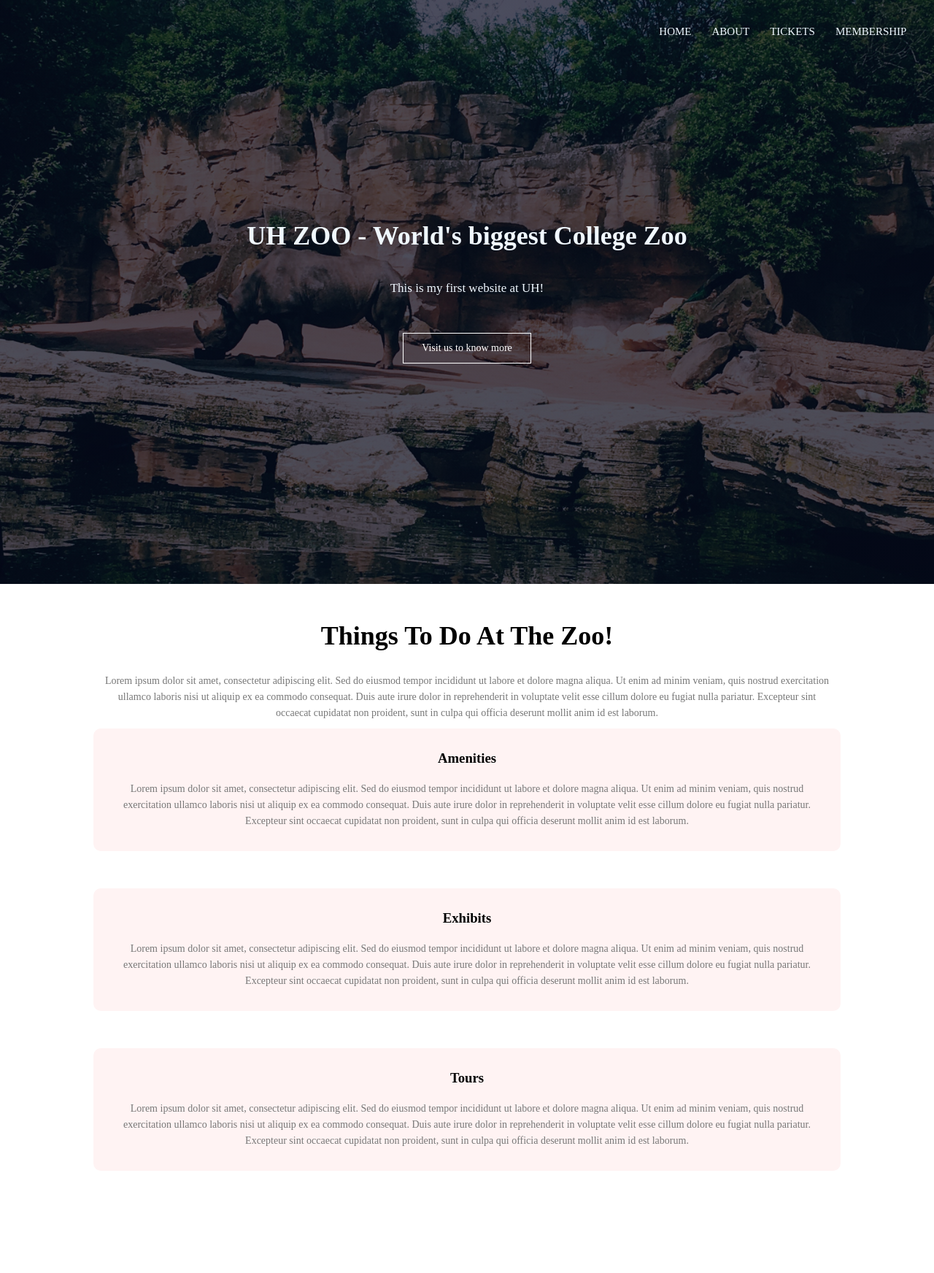
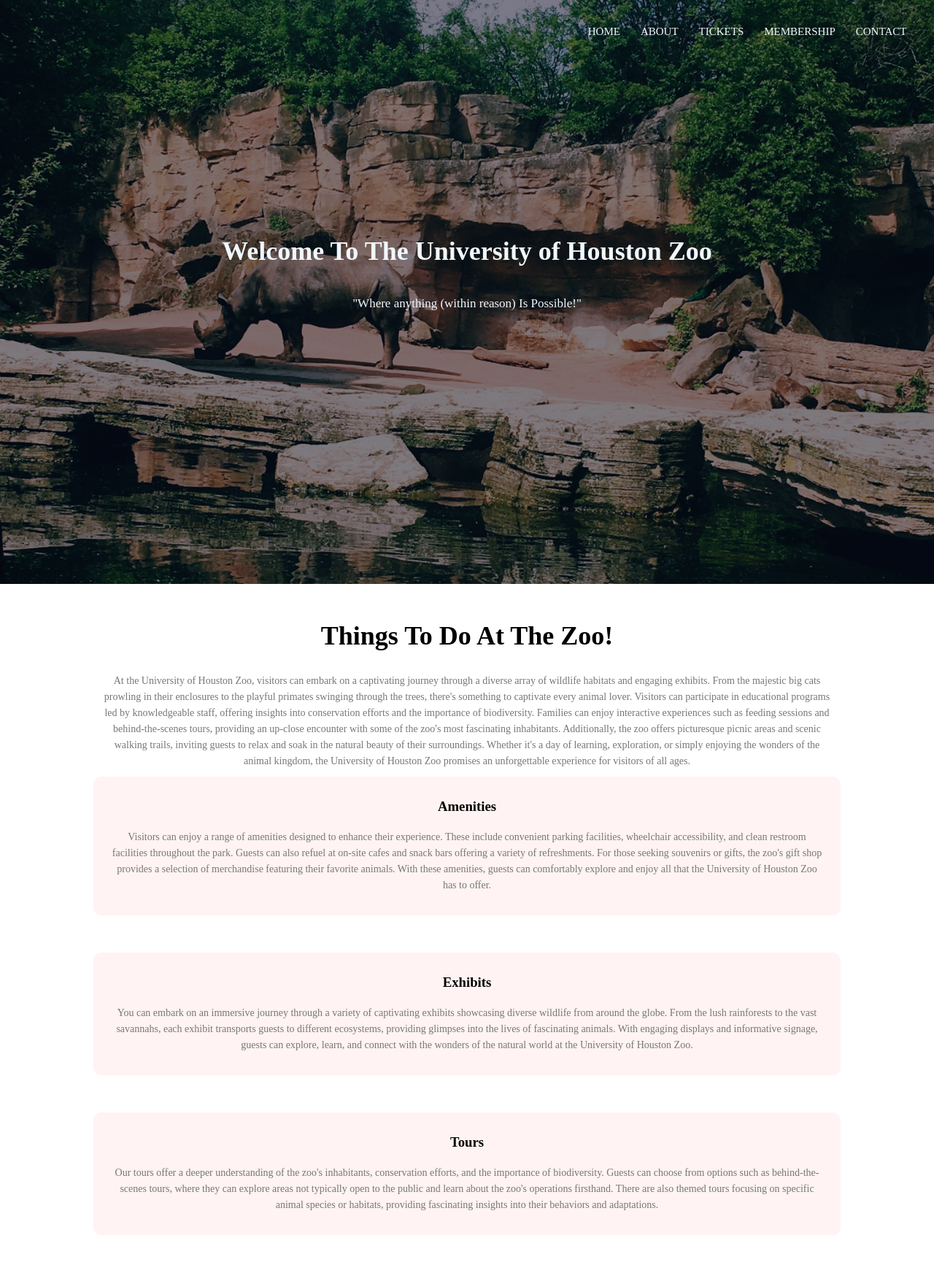
Before and after one commit to akren20/Zoo-DB-Project, a PHP site: page / in a window 1280 px wide. Shown: the whole page at 73% size. Before the commit the page ends 1570 px from the top, so only its background shows below. Run offline with PHP 8.4, Linux system fonts and the light colour scheme; some libraries are stand-ins or nearby versions.

Commit message:
More Website Files

```diff
--- a/index.html
+++ b/index.html
@@ -9,28 +9,26 @@
 
 </head>
 
-<!--body background = "UHZOO.png"></body-->
-
 <body>
 <section class="header">
     <nav>
         <div class="nav-links" id="navLinks">
-            <i class="fa fa-times" onclick="hideMenu()"></i> <!--X sign-->
+            <!--i class="fa fa-times" onclick="hideMenu()"></i> <--X sign-->
             <ul>
-                <li><a href="">HOME</a></li>
+                <li><a href="index.html">HOME</a></li>
                 <li><a href="about.html">ABOUT</a></li>
-                <li><a href="">TICKETS</a></li>
-                <li><a href="">MEMBERSHIP</a></li>
-                <!--li><a href="">CONTACT</a></li-->
+                <li><a href="tickets.html">TICKETS</a></li>
+                <li><a href="membership.html">MEMBERSHIP</a></li>
+                <li><a href="contact.html">CONTACT</a></li>
             </ul>
         </div>
-        <i class="fa fa-bars" onclick="showMenu()"></i>  <!--three bars-->
+        <!--i class="fa fa-bars" onclick="showMenu()"></i>  <--three bars-->
     </nav>
 
 <div class="text-box">
-    <h1>UH ZOO - World's biggest College Zoo</h1>
-    <p>This is my first website at UH!</p>
-    <a href="" class="hero-btn">Visit us to know more</a>    <!--link-->
+    <h1>Welcome To The University of Houston Zoo</h1>
+    <p>"Where anything (within reason) Is Possible!"</p>
+    <!--a href="" class="hero-btn">Visit us to know more</a>    <link-->
 </div>
 
 </section>
@@ -38,36 +36,35 @@
 <!------Things To Do------>
 <section class = "todo">
     <h1>Things To Do At The Zoo!</h1>
-    <p>Lorem ipsum dolor sit amet, consectetur adipiscing elit. Sed do eiusmod tempor incididunt ut labore et dolore magna aliqua.
-        Ut enim ad minim veniam, quis nostrud exercitation ullamco laboris nisi ut aliquip ex ea commodo consequat.
-        Duis aute irure dolor in reprehenderit in voluptate velit esse cillum dolore eu fugiat nulla pariatur.
-        Excepteur sint occaecat cupidatat non proident,
-        sunt in culpa qui officia deserunt mollit anim id est laborum.</p>
+    <p>At the University of Houston Zoo, visitors can embark on a captivating journey through a diverse array
+        of wildlife habitats and engaging exhibits. From the majestic big cats prowling in their enclosures to the playful primates swinging
+         through the trees, there's something to captivate every animal lover. Visitors can participate in educational programs led by
+         knowledgeable staff, offering insights into conservation efforts and the importance of biodiversity.
+         Families can enjoy interactive experiences such as feeding sessions and behind-the-scenes tours, providing an up-close
+         encounter with some of the zoo's most fascinating inhabitants. Additionally, the zoo offers picturesque picnic areas and scenic walking trails,
+         inviting guests to relax and soak in the natural beauty of their surroundings. Whether it's a day of learning, exploration, or simply enjoying
+         the wonders of the animal kingdom, the University of Houston Zoo promises an unforgettable experience for visitors of all ages.</p>
 
     </div class="row">
         <div class="todo-col">
             <h3>Amenities</h3>
-            <p>Lorem ipsum dolor sit amet, consectetur adipiscing elit. Sed do eiusmod tempor incididunt ut labore et dolore magna aliqua.
-                Ut enim ad minim veniam, quis nostrud exercitation ullamco laboris nisi ut aliquip ex ea commodo consequat.
-                Duis aute irure dolor in reprehenderit in voluptate velit esse cillum dolore eu fugiat nulla pariatur.
-                Excepteur sint occaecat cupidatat non proident,
-                sunt in culpa qui officia deserunt mollit anim id est laborum.</p>
+            <p>Visitors can enjoy a range of amenities designed to enhance their experience. These include convenient parking facilities, wheelchair accessibility, and clean restroom facilities throughout the park.
+                Guests can also refuel at on-site cafes and snack bars offering a variety of refreshments. For those seeking souvenirs or gifts, the zoo's gift shop provides a selection of merchandise featuring their
+                favorite animals. With these amenities, guests can comfortably explore and enjoy all that the University of Houston Zoo has to offer.</p>
         </div>
         <div class="todo-col">
             <h3>Exhibits</h3>
-            <p>Lorem ipsum dolor sit amet, consectetur adipiscing elit. Sed do eiusmod tempor incididunt ut labore et dolore magna aliqua.
-                Ut enim ad minim veniam, quis nostrud exercitation ullamco laboris nisi ut aliquip ex ea commodo consequat.
-                Duis aute irure dolor in reprehenderit in voluptate velit esse cillum dolore eu fugiat nulla pariatur.
-                Excepteur sint occaecat cupidatat non proident,
-                sunt in culpa qui officia deserunt mollit anim id est laborum.</p>
+            <p>You can embark on an immersive journey through a variety of captivating exhibits showcasing diverse wildlife from around the globe.
+                From the lush rainforests to the vast savannahs, each exhibit transports guests to different ecosystems,
+                providing glimpses into the lives of fascinating animals. With engaging displays and informative signage, guests can explore, learn, and connect with the wonders
+                 of the natural world at the University of Houston Zoo.</p>
         </div>
         <div class="todo-col">
             <h3>Tours</h3>
-            <p>Lorem ipsum dolor sit amet, consectetur adipiscing elit. Sed do eiusmod tempor incididunt ut labore et dolore magna aliqua.
-                Ut enim ad minim veniam, quis nostrud exercitation ullamco laboris nisi ut aliquip ex ea commodo consequat.
-                Duis aute irure dolor in reprehenderit in voluptate velit esse cillum dolore eu fugiat nulla pariatur.
-                Excepteur sint occaecat cupidatat non proident,
-                sunt in culpa qui officia deserunt mollit anim id est laborum.</p>
+            <p>Our tours offer a deeper understanding of the zoo's inhabitants, conservation efforts, and the importance of biodiversity.
+                Guests can choose from options such as behind-the-scenes tours, where they can explore areas not typically open to the public
+                and learn about the zoo's operations firsthand. There are also themed tours focusing on specific animal species or habitats, providing
+                fascinating insights into their behaviors and adaptations. </p>
         </div>
     </div>
 
--- a/style.css
+++ b/style.css
@@ -6,7 +6,7 @@
 .header{
     min-height: 100vh;
     width: 100%;
-    background-image:linear-gradient(rgba(4,9,30,0.7), rgba(4,9,30,0.7)),url(rhino.jpg);
+    background-image:linear-gradient(rgba(4,9,30,0.5), rgba(4,9,30,0.5)),url(rhino.jpg); /*alternate values were: gradient(rgba(4,9,30,0.7), rgba(4,9,30,0.7)),url(rhino.jpg); picture was slightly darker*/
     background-position: center;
     background-size: cover;
     position: relative;
```
Also changed, not shown: other parts of style.css (+69 -1 lines), Tables.sql (+9 -13 lines), about.html (+13 -7 lines), contact.html (added, +28 -0 lines), membership.html (added, +28 -0 lines), tickets.html (added, +41 -0 lines), aboutbg.jpg (added), ticket_p.png (added).
